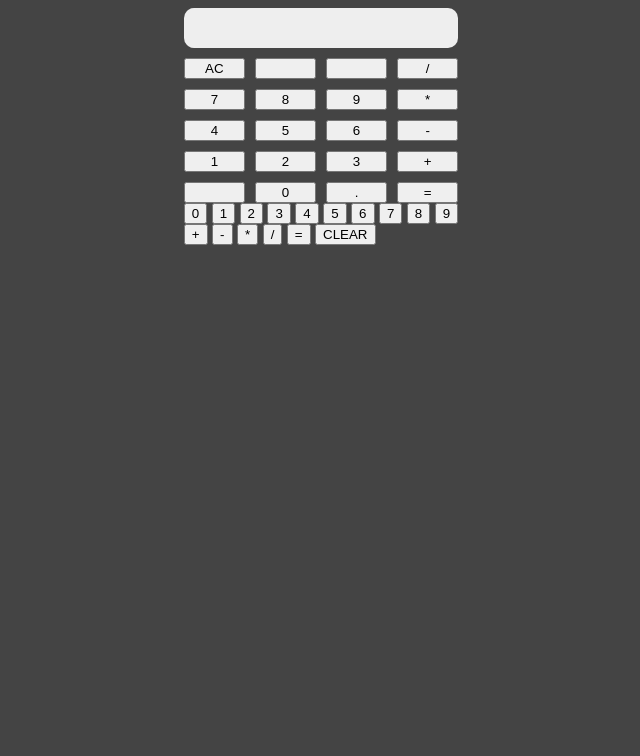
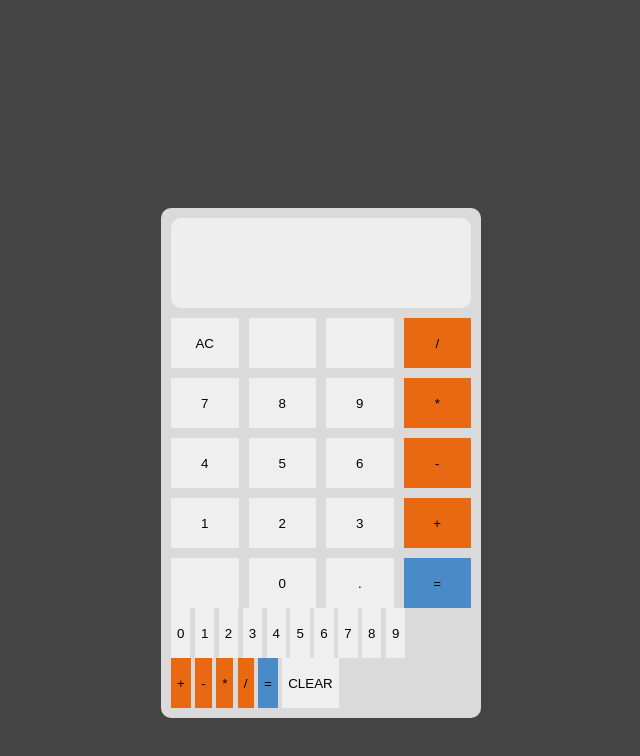
Before and after one commit to dhou01/project-calculator, a plain HTML site: page index.html in a window 1280 px wide. Shown: the whole page, without its empty margins (319-959 px from the left). Drawn offline with Linux system fonts and the light colour scheme.

Commit message:
Updated button styles

```diff
--- a/style.css
+++ b/style.css
@@ -6,14 +6,16 @@ body {
     font-family: Arial, Helvetica, sans-serif;
 }
 
-.calculator {
+#calculator {
     background-color: #dadada;
-    width: 400px;
-    border-radius: 20px;
-    padding: 20px;
+    width: 300px;
+    border-radius: 10px;
+    padding: 10px;
+    margin-top: 200px;
 }
 
 .display {
+    min-height: 50px;
     background-color: #eeeeee;
     color: #444444;
     font-size: 20px;
@@ -23,8 +25,38 @@ body {
     border-radius: 10px;
 }
 
+.digit {
+
+}
+
+.operator {
+    background-color: #e96812;
+}
+
+.operator:hover {
+    background-color: #ca590d;
+}
+
+.equals {
+    background-color: #498bc9;
+}
+
+.equals:hover {
+    background-color: #2c6397;
+}
+
 .buttons {
     display: grid;
     grid-template-columns: repeat(4, 1fr);
     gap: 10px;
 }
+
+button {
+    border: none;
+    height: 50px;
+    /* transition: background-color 0.1s; */
+}
+
+button:hover {
+    background-color: #bbbbbb;
+}
```
